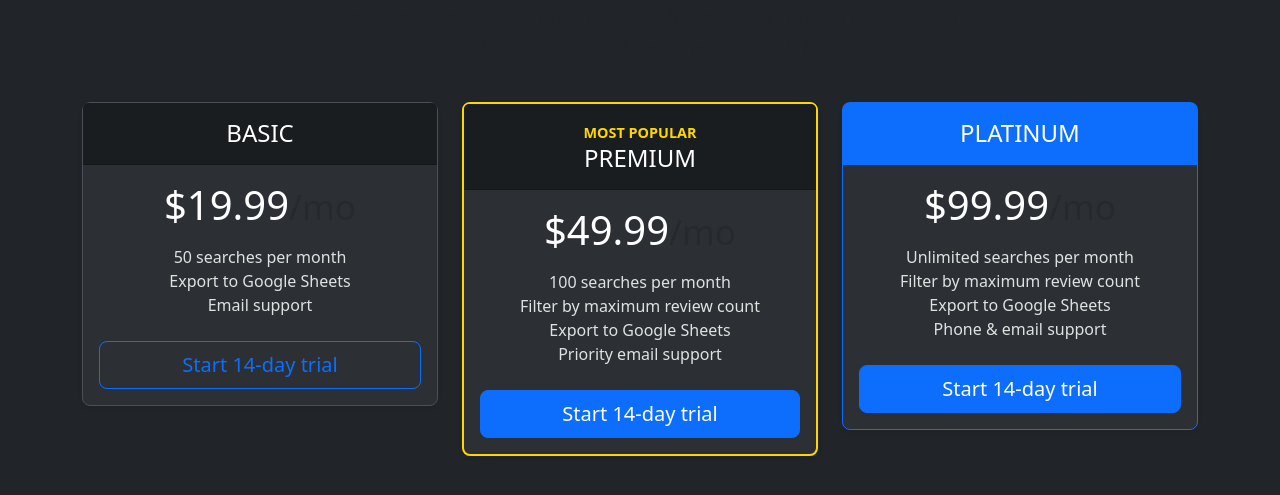
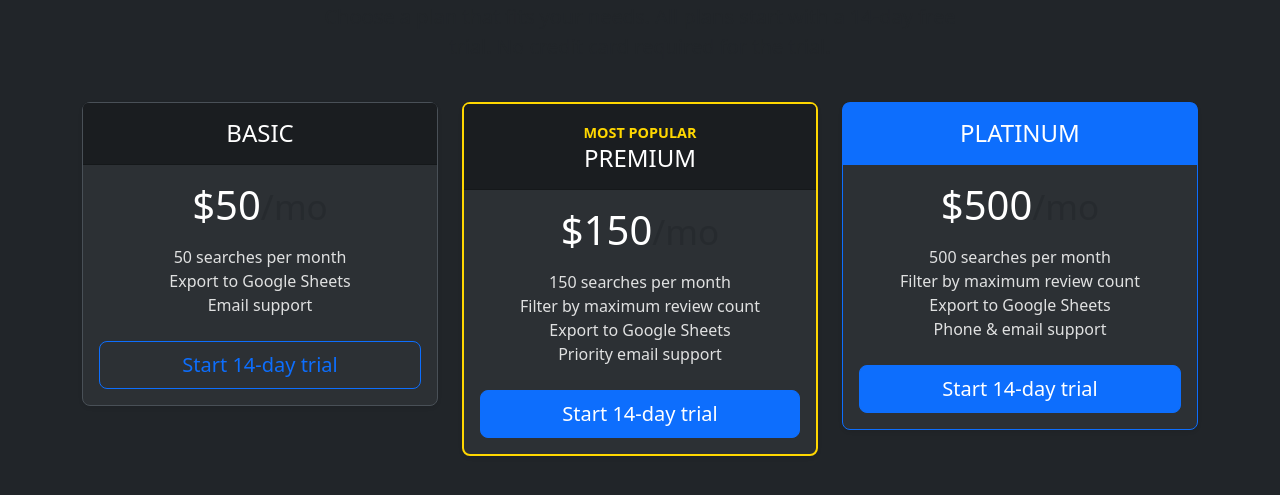
Before and after one commit to sdclark117/sdclark117, a Flask app: page /pricing in a window 1280 px wide. Shown: the part 182-677 px from the top of the page. Run offline with Flask 3, Linux system fonts and the light colour scheme; the visitor is signed in with stand-in values (Sample User, id 1); some libraries are stand-ins or nearby versions.

Commit message:
feat: Update subscription plan prices and search limits

```diff
--- a/app.py
+++ b/app.py
@@ -440,8 +440,8 @@ plan_price_ids = {
 
 plan_search_limits = {
     'BASIC': 50,
-    'PREMIUM': 100,
-    'PLATINUM': float('inf')
+    'PREMIUM': 150,
+    'PLATINUM': 500
 }
 
 # Authentication routes
--- a/templates/pricing.html
+++ b/templates/pricing.html
@@ -80,7 +80,7 @@
                             <h4 class="my-0 fw-normal">BASIC</h4>
                         </div>
                         <div class="card-body">
-                            <h1 class="card-title pricing-card-title">$19.99<small class="text-muted fw-light">/mo</small></h1>
+                            <h1 class="card-title pricing-card-title">$50<small class="text-muted fw-light">/mo</small></h1>
                             <ul class="list-unstyled mt-3 mb-4">
                                 <li>50 searches per month</li>
                                 <li>Export to Google Sheets</li>
@@ -100,9 +100,9 @@
                             <h4 class="my-0 fw-normal">PREMIUM</h4>
                         </div>
                         <div class="card-body">
-                            <h1 class="card-title pricing-card-title">$49.99<small class="text-muted fw-light">/mo</small></h1>
+                            <h1 class="card-title pricing-card-title">$150<small class="text-muted fw-light">/mo</small></h1>
                             <ul class="list-unstyled mt-3 mb-4">
-                                <li>100 searches per month</li>
+                                <li>150 searches per month</li>
                                 <li>Filter by maximum review count</li>
                                 <li>Export to Google Sheets</li>
                                 <li>Priority email support</li>
@@ -120,9 +120,9 @@
                             <h4 class="my-0 fw-normal">PLATINUM</h4>
                         </div>
                         <div class="card-body">
-                            <h1 class="card-title pricing-card-title">$99.99<small class="text-muted fw-light">/mo</small></h1>
+                            <h1 class="card-title pricing-card-title">$500<small class="text-muted fw-light">/mo</small></h1>
                             <ul class="list-unstyled mt-3 mb-4">
-                                <li>Unlimited searches per month</li>
+                                <li>500 searches per month</li>
                                 <li>Filter by maximum review count</li>
                                 <li>Export to Google Sheets</li>
                                 <li>Phone & email support</li>
```
